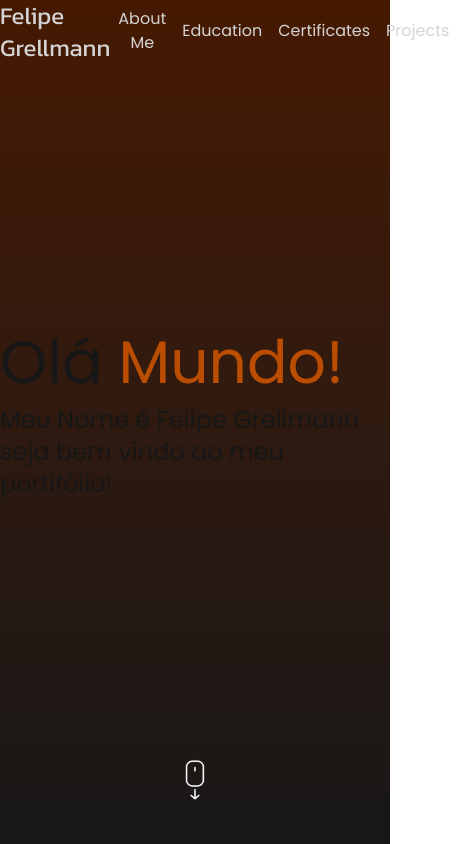
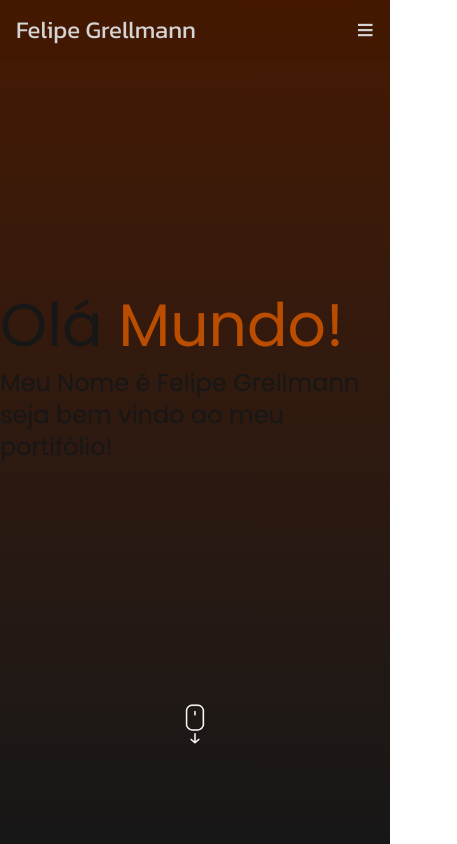
Before and after one commit to FelipeGrellmannSouza/my-portfolio, a Next.js app: page / in a window 390 px wide. Shown: the top 844 px of the page, 457 px wide, since content can reach past the window. Built offline with nearby package versions, Linux system fonts and the light colour scheme.

Commit message:
Header Mobile Menu

```diff
--- a/package.json
+++ b/package.json
@@ -16,10 +16,10 @@
   },
   "devDependencies": {
     "@tailwindcss/postcss": "^4",
-    "@types/node": "^20",
-    "@types/react": "^19",
+    "@types/node": "20.17.30",
+    "@types/react": "19.1.0",
     "@types/react-dom": "^19",
     "tailwindcss": "^4",
-    "typescript": "^5"
+    "typescript": "5.8.3"
   }
 }
--- a/src/app/page.tsx
+++ b/src/app/page.tsx
@@ -12,7 +12,7 @@ import { Projects } from "@/components/Projects";
 export default function Home() {
   return (
     <div className={`bg-neutral-900 font-poppins h-max`}>
-      <div className="h-screen bg-cover bg-gradient-to-b from-amber-950 to-neutral-900">
+      <div className="h-screen bg-cover bg-gradient-to-b from-amber-950 to-neutral-900 pt-[46px]">
         <Header />
         <Banner />
         <div className="flex justify-center">
--- a/src/components/Header.tsx
+++ b/src/components/Header.tsx
@@ -1,22 +1,40 @@
+import { useState } from "react";
 import { NavItem } from "./NavItem"
 
 export const Header = () => {
+    const [isOpen, setIsOpen] = useState(false);
+
     return (
-        <header>
-            <nav className="flex container m-auto items-center justify-between">
-                <h3 className="font-kanit text-2xl transition-all duration-500 hover:cursor-pointer
-                              text-neutral-300 hover:text-orange-400
-                              hover:drop-shadow-[0_0_15px_rgba(217,119,6,0.7)] "
+        <header className="fixed top-0 left-0 w-full z-50 bg-black/1 backdrop-blur-md">
+            <nav className="flex container m-auto items-center justify-between px-4 py-3">
+                <h3
+                    className="font-kanit text-2xl transition-all duration-500 hover:cursor-pointer text-neutral-300 hover:text-orange-400 hover:drop-shadow-[0_0_15px_rgba(217,119,6,0.7)] "
                 >
                     Felipe Grellmann
                 </h3>
-                <div className="flex justify-around text-neutral-300 font-poppins font-medium">
+
+                <button
+                    onClick={() => setIsOpen(!isOpen)}
+                    className="text-neutral-300 text-3xl md:hidden"
+                >
+                    {isOpen ? 'x' : '≡'}
+                </button>
+
+                <div className="hidden md:flex space-x-6 text-neutral-300 font-poppins font-medium">
                     <NavItem>About Me</NavItem>
                     <NavItem>Education</NavItem>
                     <NavItem>Certificates</NavItem>
                     <NavItem>Projects</NavItem>
                 </div>
             </nav>
+            {isOpen && (
+                <div className="md:hidden flex flex-col items-start gap-4 p-3 text-neutral-300 rounded-md font-poppins font-medium">
+                    <NavItem onClick={() => setIsOpen(false)}>About Me</NavItem>
+                    <NavItem onClick={() => setIsOpen(false)}>Education</NavItem>
+                    <NavItem onClick={() => setIsOpen(false)}>Certificates</NavItem>
+                    <NavItem onClick={() => setIsOpen(false)}>Projects</NavItem>
+                </div>
+            )}
         </header>
     )
 }
--- a/src/components/NavItem.tsx
+++ b/src/components/NavItem.tsx
@@ -1,17 +1,15 @@
 import { scrollToTarget } from "@/utils/scrollUtils";
-import { ReactNode } from "react";
-
 
 type Props = {
     children: string;
+    onClick?: () => void;
 }
 
-export const NavItem = ({ children }: Props) => {
+export const NavItem = ({ children, onClick }: Props) => {
     return (
         <button className="mx-2 group hover:cursor-pointer" onClick={() => {
-
-
-            scrollToTarget(children.toLowerCase().replaceAll(' ', ''))
+            scrollToTarget(children.toLowerCase().replaceAll(' ', ''));
+            onClick?.();
         }}>
             <span className="group-hover:text-amber-700 transition-colors duration-300">
                 {children}
```
Also changed, not shown: 1 other file (tests, documents, lock files or other folders).
